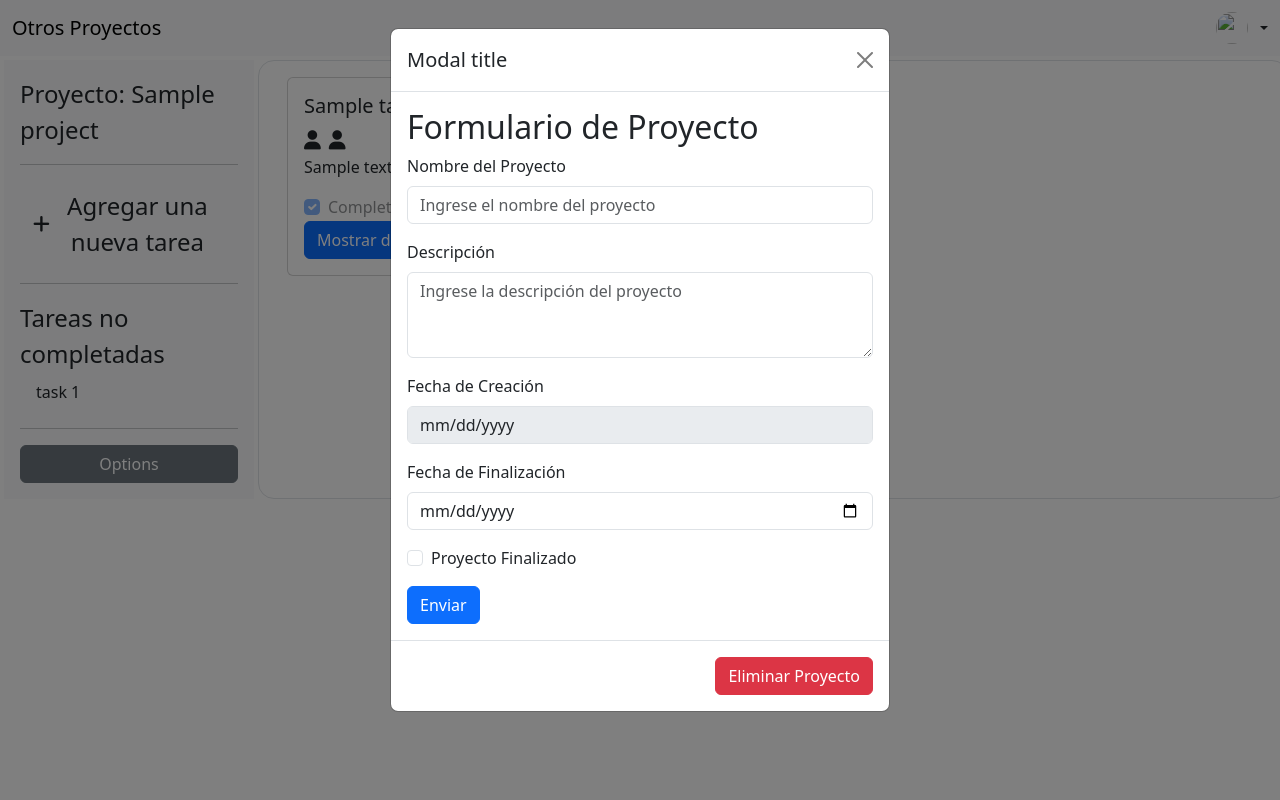
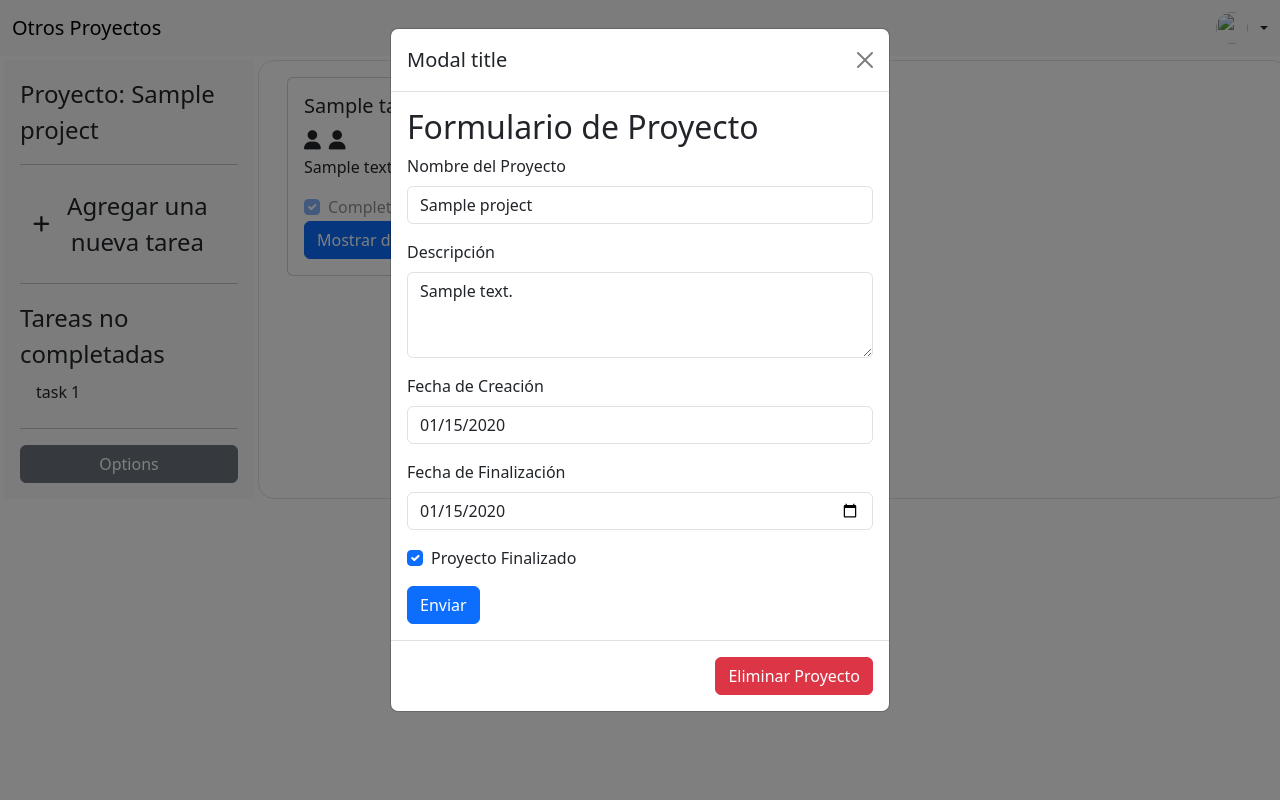
Before and after one commit to DD150602/codeigniter_project-, a CodeIgniter app: page /codeigniter_proyect/index.php/projects/insideProject/1 in a window 1280 px wide, after a click on "Options". Run offline with CodeIgniter, Linux system fonts and the light colour scheme; tables that the repository leaves empty hold one stand-in row (values such as "Sample post"); some libraries are stand-ins or nearby versions.

Commit message:
chore(Bussiness Logic): :sparkles: Add update proyect logic

```diff
--- a/application/controllers/Projects.php
+++ b/application/controllers/Projects.php
@@ -49,6 +49,43 @@ class Projects extends CI_Controller
     }
   }
 
+  public function updateProject()
+  {
+
+    $this->form_validation->set_rules('project_name', 'Project Name', 'required');
+    $this->form_validation->set_rules('project_description', 'Description', 'required');
+    $this->form_validation->set_rules('project_init_date', 'Initial date', 'required');
+    $this->form_validation->set_rules('project_finish_date', 'End date');
+    $this->form_validation->set_rules('project_completed', 'Status');
+
+    if ($this->form_validation->run() == FALSE) {
+      redirect('Dashboard');
+    } else {
+      $task_completed = $this->input->post('project_completed') ? 1 : 0;
+      if ($task_completed == 1) {
+        $finish_date = date("Y-m-d");
+      } elseif ($this->input->post('project_finish_date') == '') {
+        $finish_date = NULL;
+      } else {
+        $finish_date = $this->input->post('project_finish_date');
+      }
+      $data = [
+        'project_name' => $this->ValidationModel->validateField($this->input->post('project_name')),
+        'project_description' => $this->ValidationModel->validateField($this->input->post('project_description')),
+        'project_init_date' => $this->ValidationModel->validateField($this->input->post('project_init_date')),
+        'project_finish_date' => $finish_date,
+        'project_completed' => $task_completed,
+        'project_id' => $this->ValidationModel->validateField($this->input->post('project_id'))
+      ];
+
+      if ($this->ProjectModel->updateProject($data)) {
+        redirect("Project/$data[project_id]");
+      } else {
+        $this->session->set_flashdata('error', 'Project update failed!');
+      }
+    }
+  }
+
   public function createTask()
   {
     $this->form_validation->set_rules('task_name', 'Task Name', 'required');
--- a/application/views/InsideProject.php
+++ b/application/views/InsideProject.php
@@ -118,29 +118,30 @@
         </div>
         <div class="modal-body">
           <h2>Formulario de Proyecto</h2>
-          <form>
+          <?php echo form_open('Projects/updateProject') ?>
           <div class="mb-3">
-              <label for="projectName" class="form-label">Nombre del Proyecto</label>
-              <input type="text" class="form-control" id="projectName" placeholder="Ingrese el nombre del proyecto">
+            <label for="project_name" class="form-label">Nombre del Proyecto</label>
+            <input type="text" class="form-control" id="project_name" name="project_name" value="<?php echo isset($project->project_name) ? $project->project_name : ''; ?>">
           </div>
           <div class="mb-3">
-              <label for="projectDescription" class="form-label">Descripción</label>
-              <textarea class="form-control" id="projectDescription" rows="3" placeholder="Ingrese la descripción del proyecto"></textarea>
+            <label for="project_description" class="form-label">Descripción</label>
+            <textarea class="form-control" id="project_description" name="project_description" rows="3"><?php echo isset($project->project_description) ? $project->project_description : ''; ?></textarea>
           </div>
           <div class="mb-3">
-              <label for="creationDate" class="form-label">Fecha de Creación</label>
-              <input type="date" class="form-control" id="creationDate" disabled>
+            <label for="project_init_date" class="form-label">Fecha de Creación</label>
+            <input type="date" class="form-control" id="project_init_date" name="project_init_date" value="<?php echo isset($project->project_init_date) ? $project->project_init_date : ''; ?>" readonly>
           </div>
           <div class="mb-3">
-              <label for="endDate" class="form-label">Fecha de Finalización</label>
-              <input type="date" class="form-control" id="endDate">
+            <label for="project_finish_date" class="form-label">Fecha de Finalización</label>
+            <input type="date" class="form-control" id="project_finish_date" name="project_finish_date" value="<?php echo isset($project->project_finish_date) ? $project->project_finish_date : ''; ?>">
           </div>
           <div class="form-check mb-3">
-              <input type="checkbox" class="form-check-input" id="projectCompleted">
-              <label class="form-check-label" for="projectCompleted">Proyecto Finalizado</label>
+            <input type="checkbox" class="form-check-input" id="project_completed" name="project_completed" <?php echo ($project->project_completed == 1) ? 'checked' : ''; ?>>
+            <label class=" form-check-label" for="project_completed">Proyecto Finalizado</label>
           </div>
+          <input class="form-control" type="hidden" id="project_id" name="project_id" value="<?php echo isset($project->project_id) ? $project->project_id : 'Project Not Found'; ?>">
           <button type="submit" class="btn btn-primary">Enviar</button>
-          </form>
+          <?php echo form_close() ?>
         </div>
         <div class="modal-footer">
           <button type="button" class="btn btn-danger" data-bs-toggle="modal" data-bs-target="#deleteModal">Eliminar Proyecto</button>
```
Lines whose indentation alone changed are shown as unchanged.
